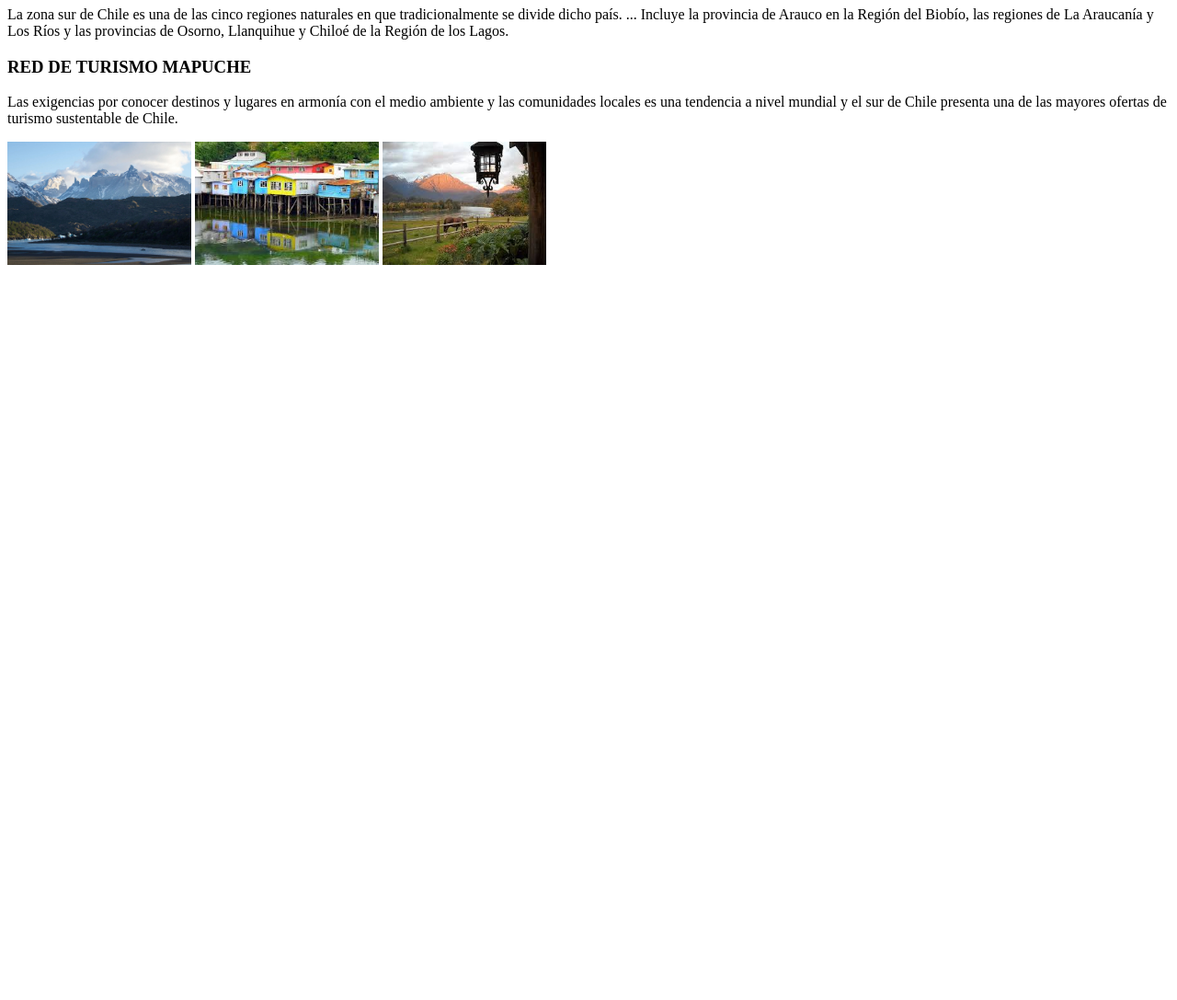
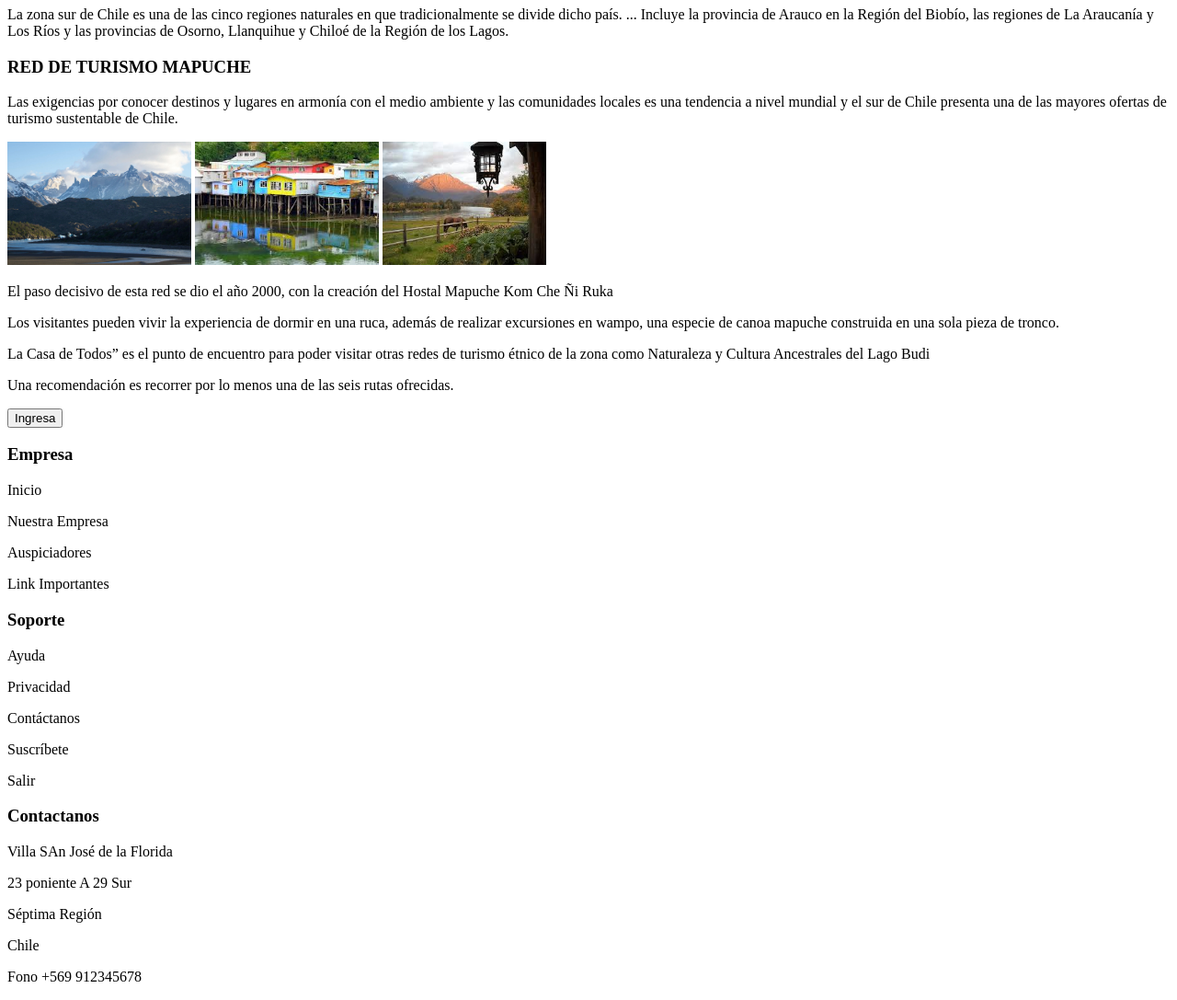
Before and after one commit to RodrigoM2020/prueba1_rodrigo_mu-oz, a plain HTML site: page index.html in a window 1280 px wide. Shown: the part 627-1714 px from the top of the page at 92% size. Before the commit the page ends 927 px from the top, so only its background shows below. Drawn offline with Linux system fonts and the light colour scheme.

Commit message:
parte-3.Continuación Maquetación

```diff
--- a/index.html
+++ b/index.html
@@ -34,11 +34,58 @@
             Las exigencias por conocer destinos y lugares en armonía con el medio ambiente y las comunidades locales es una tendencia a nivel mundial y el sur de Chile presenta una de las mayores ofertas de turismo sustentable de Chile.
         </p>
         <div class="caja_fotos">
-            <img src="img/imagen2.jpg" alt="">
-            <img src="img/imagen3.jpg" alt="">
-            <img src="img/imagen4.jpg" alt="">
+
+                <img src="img/imagen2.jpg" alt="">
+               <img src="img/imagen3.jpg" alt="">
+              <img src="img/imagen4.jpg" alt="">
+        </div>
+        <div class="textofotos">
+            <p>
+                El paso decisivo de esta red se dio el año 2000, con la creación del Hostal Mapuche Kom Che Ñi Ruka
+            </p>
+            <p>
+                Los visitantes pueden vivir
+                la experiencia de dormir en una ruca,
+                 además de realizar excursiones en wampo, una especie de canoa mapuche construida en una sola pieza de tronco.
+            </p>
+            <p>
+                La Casa de Todos” es el punto de encuentro para poder visitar otras redes de turismo étnico de la zona como Naturaleza y Cultura Ancestrales del Lago Budi
+            </p>
         </div>
     </div>
+    <div class="cajarosada">
+        <p>
+            Una recomendación es recorrer por lo menos una de las seis rutas ofrecidas.
+        </p>
+        <button>Ingresa</button>
+    </div>
+<div class="foot1">
+    <h3>Empresa</h3>
+        <p>Inicio</p>
+        <p>Nuestra Empresa</p>
+        <p>Auspiciadores</p>
+        <p>Link Importantes</p>
 
+</div>
+<div class="foot2">
+    <h3>Soporte</h3>
+        <p>Ayuda</p>
+        <p>Privacidad</p>
+        <p>Contáctanos</p>
+        <p>Suscríbete</p>
+        <p>Salir</p>
+</div>
+    <div class="foot3">
+    <h3>Contactanos</h3>
+
+    <p>Villa SAn José de la Florida</p>
+    <p>23 poniente A 29 Sur</p>
+    <p>Séptima Región</p>
+    <p>Chile</p>
+    <p>Fono +569 912345678</p>
+
+
+</div>
+</div>
 </body>
 </html>
```
